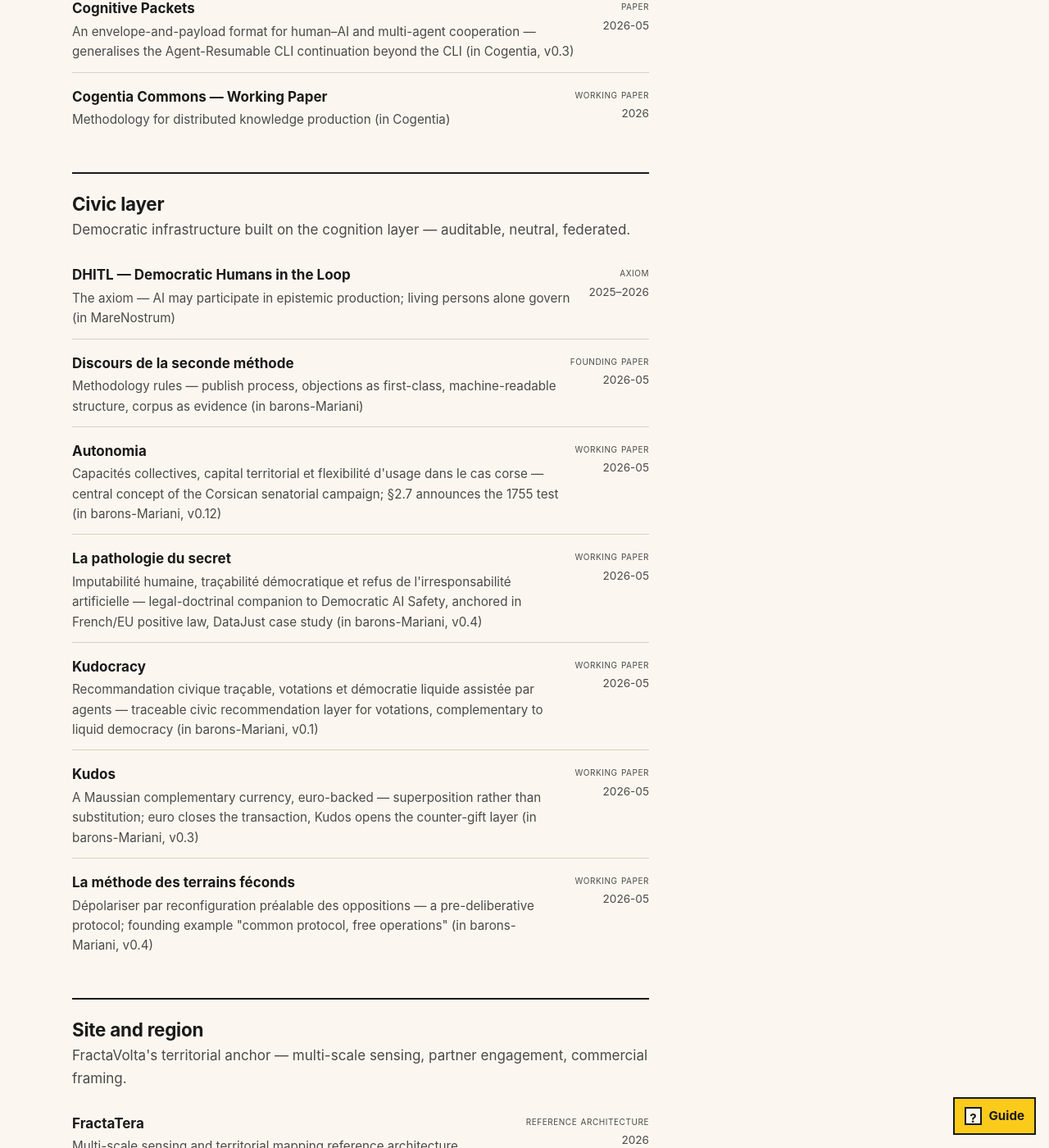
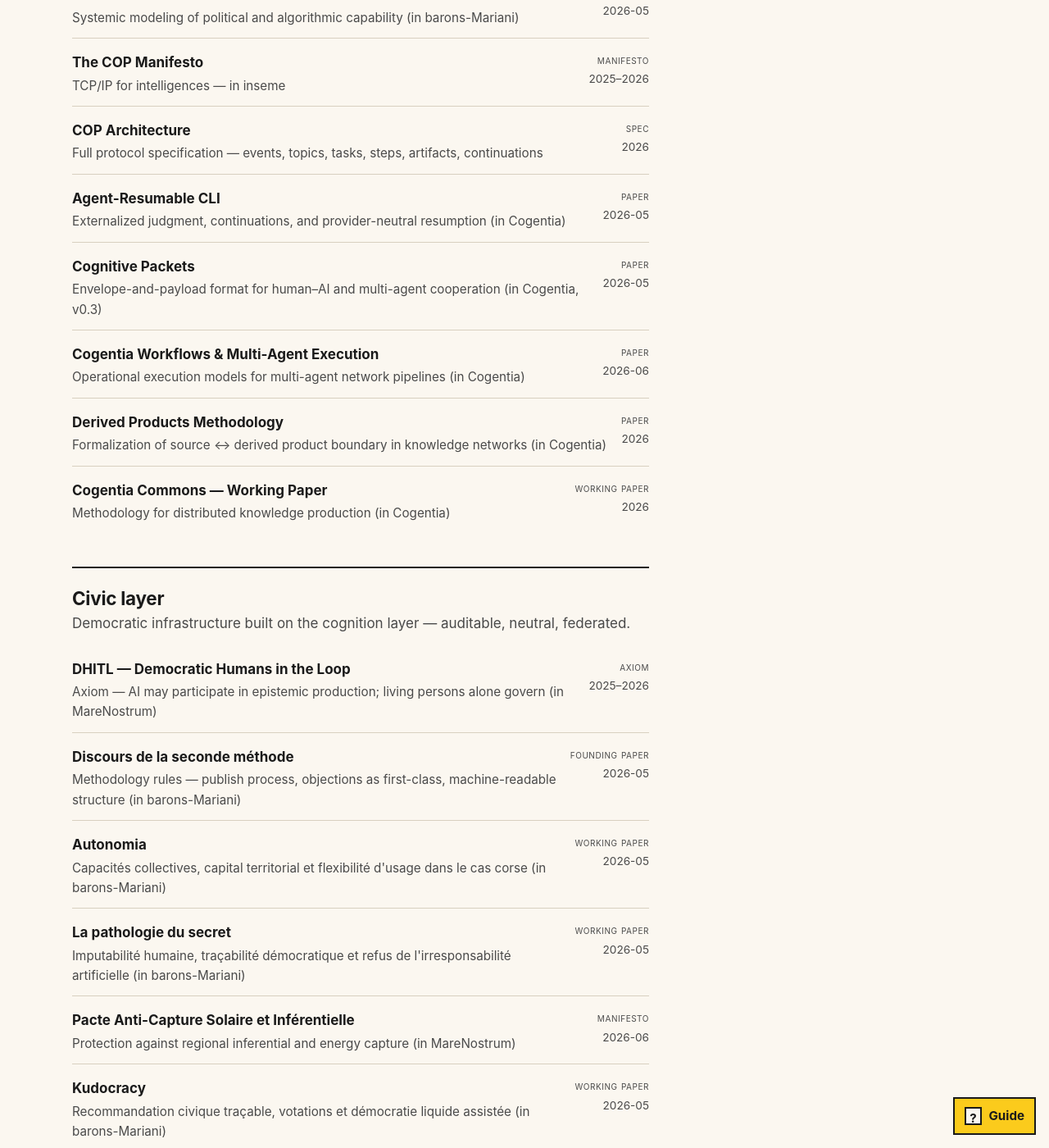
Before and after one commit to JeanHuguesRobert/FractaVolta, a Jekyll site: the page built from docs/papers.md, in a window 1280 px wide and 1400 px high, scrolled down 2721 px. Shown: the whole window at 82% size. Built offline with Jekyll 4.4.1, drawn with Linux system fonts in a browser that asks for light colours; some of the changed text lies outside the part shown.

Commit message:
feat(docs): expand research papers index with 35 corpus papers across 6 stack layers

```diff
--- a/docs/_data/papers.yml
+++ b/docs/_data/papers.yml
@@ -1,13 +1,14 @@
 # Papers index. Grouped by layer of the stack. Order is intentional.
 # All papers live as .md in the repo (linked); the canonical URL is on github.com.
+# Auto-generated & expanded by Operium autonomous site worker.
 
 - key: language
   label: Language and runtime substrate
-  description: The future *Fractanet* — agents and nodes that coordinate without a capturable centre — needs a runtime that descends gracefully from comfortable hosts to bare metal. Inox is that runtime, currently in TypeScript, headed for WASM, C/C++ and ESP32.
+  description: The future *Fractanet* — agents and nodes that coordinate without a capturable centre — needs a runtime that descends gracefully from comfortable hosts to bare metal. Inox is that runtime.
   papers:
     - title: The Inox Programming Language — Specification
-      subtitle: Concatenative stack VM, named values, control/data plane separation, dialects, actors — TypeScript reference implementation, headed for WASM/C/ESP32 (in Inox, working paper since 2021-06)
-      date: 2021–
+      subtitle: Concatenative stack VM, named values, control/data plane separation, dialects, actors (working paper)
+      date: "2021–2026"
       kind: working-paper
       url: https://github.com/JeanHuguesRobert/Inox/blob/master/research/inox-spec.md
 
@@ -16,8 +17,8 @@
   description: Packetized energy at every scale — from phone battery to container vessel — and the hydraulic complement.
   papers:
     - title: The Unconscious Grid
-      subtitle: Store-and-forward as the repressed solution to energy sovereignty — and entry point to the packetization corpus (§8 extends the diagnosis to cognition, sociability, money, and territory)
-      date: 2026-05
+      subtitle: Store-and-forward as the repressed solution to energy sovereignty (§8 extends to cognition and territory)
+      date: "2026-05"
       kind: founding-paper
       url: https://github.com/JeanHuguesRobert/FractaVolta/blob/main/research/UNCONSCIOUS_GRID.md
       translations:
@@ -25,37 +26,43 @@
 
     - title: DC-Native Energy Packet Networks
       subtitle: Layered analysis from packet internals to HVDC — quantitative efficiency case for 48V DC-first nodes
-      date: 2026
+      date: "2026"
       kind: paper
       url: https://github.com/JeanHuguesRobert/FractaVolta/blob/main/research/dc_native_epn.md
 
     - title: Packetized Gravity Networks
-      subtitle: Extending the exergy chain through gravitational storage — historical canals as PGN substrate, Corsica case study
-      date: 2026
+      subtitle: Extending the exergy chain through gravitational storage — historical canals as PGN substrate
+      date: "2026"
       kind: paper
       url: https://github.com/JeanHuguesRobert/FractaVolta/blob/main/research/PGN.md
 
     - title: Mariani Village
       subtitle: A relocatable DC-native housing fleet — Dilorta SAS, BLE packet tracking, seasonal routing
-      date: 2026
+      date: "2026"
       kind: paper
       url: https://github.com/JeanHuguesRobert/FractaVolta/blob/main/research/mariani_village.md
 
     - title: Electricity in Containers
       subtitle: Store-and-forward energy logistics — working note
-      date: 2026-05
+      date: "2026-05"
       kind: working-note
       url: https://github.com/JeanHuguesRobert/FractaVolta/blob/main/research/electricity_in_containers.md
 
+    - title: Thermal Packet Networks
+      subtitle: Thermal energy routing, storage, and exergy harvesting
+      date: "2026"
+      kind: paper
+      url: https://github.com/JeanHuguesRobert/FractaVolta/blob/main/research/thermal_packet_networks.md
+
     - title: The Packet as Evolutionary Attractor
-      subtitle: Scale-invariant transitions in complex networks — in FractaVolta
-      date: 2026
+      subtitle: Scale-invariant transitions in complex networks
+      date: "2026"
       kind: paper
       url: https://github.com/JeanHuguesRobert/FractaVolta/blob/main/research/packet_attractor.md
 
     - title: The Packet Transition — A Lateral Reading
-      subtitle: Phronèsis, amathia, transition taxonomy — in FractaVolta
-      date: 2026
+      subtitle: Phronèsis, amathia, transition taxonomy
+      date: "2026"
       kind: paper
       url: https://github.com/JeanHuguesRobert/FractaVolta/blob/main/research/packet_transition.md
 
@@ -65,19 +72,37 @@
   papers:
     - title: CXU Specification
       subtitle: Compute eXergy Unit — pricing primitive for sovereign inference (in MareNostrum)
-      date: 2026
+      date: "2026"
       kind: spec
       url: https://github.com/JeanHuguesRobert/marenostrum/blob/main/research/CXU_SPEC.md
 
     - title: Inference Packet Networks
       subtitle: A RAID/ARPANET continuity layer for sovereign AI infrastructure (v2.0)
-      date: 2026-05
+      date: "2026-05"
       kind: paper
       url: https://github.com/JeanHuguesRobert/FractaVolta/blob/main/research/inference_packet_network.md
 
+    - title: Guaranteed Inference
+      subtitle: Hardware-backed SLAs and deterministic execution bounds for compute nodes
+      date: "2026"
+      kind: paper
+      url: https://github.com/JeanHuguesRobert/FractaVolta/blob/main/research/garanteed_inference.md
+
+    - title: Safe Compute Exergy (SCE)
+      subtitle: Safety metrics and energy bounds for sovereign inference workloads (in MareNostrum)
+      date: "2026"
+      kind: paper
+      url: https://github.com/JeanHuguesRobert/marenostrum/blob/main/research/safe_compute_exergy.md
+
+    - title: Infrastructure Is All You Need
+      subtitle: Empirical foundation for physical compute sovereignty (in MareNostrum)
+      date: "2026"
+      kind: paper
+      url: https://github.com/JeanHuguesRobert/marenostrum/blob/main/research/infrastructure_is_all_you_need.md
+
     - title: Value-Shaped Solar and Containerized Compute
       subtitle: Matching photovoltaic generation to compute demand
-      date: 2026
+      date: "2026"
       kind: paper
       url: https://github.com/JeanHuguesRobert/FractaVolta/blob/main/research/value_shaped_solar_and_containerized_compute.md
 
@@ -85,33 +110,51 @@
   label: Cognition layer
   description: Durable, replayable, replaceable cognition. COP as substrate; continuations as the unit of suspended judgment.
   papers:
+    - title: What is Potentics? — Toward a Science of the Possible
+      subtitle: Systemic modeling of political and algorithmic capability (in barons-Mariani)
+      date: "2026-05"
+      kind: founding-paper
+      url: https://github.com/JeanHuguesRobert/barons-Mariani/blob/main/research/potentics.md
+
     - title: The COP Manifesto
       subtitle: TCP/IP for intelligences — in inseme
-      date: 2025–2026
+      date: "2025–2026"
       kind: manifesto
       url: https://github.com/JeanHuguesRobert/inseme/blob/main/packages/cop-core/Manifesto.md
 
     - title: COP Architecture
       subtitle: Full protocol specification — events, topics, tasks, steps, artifacts, continuations
-      date: 2026
+      date: "2026"
       kind: spec
       url: https://github.com/JeanHuguesRobert/inseme/blob/main/packages/cop-core/Architecture.md
 
     - title: Agent-Resumable CLI
-      subtitle: Externalized judgment, continuations, and provider-neutral resumption for AI-compatible CLI tools (in Cogentia)
-      date: 2026-05
+      subtitle: Externalized judgment, continuations, and provider-neutral resumption (in Cogentia)
+      date: "2026-05"
       kind: paper
       url: https://github.com/JeanHuguesRobert/cogentia/blob/main/research/agent_resumable_cli.md
 
     - title: Cognitive Packets
-      subtitle: An envelope-and-payload format for human–AI and multi-agent cooperation — generalises the Agent-Resumable CLI continuation beyond the CLI (in Cogentia, v0.3)
-      date: 2026-05
+      subtitle: Envelope-and-payload format for human–AI and multi-agent cooperation (in Cogentia, v0.3)
+      date: "2026-05"
       kind: paper
       url: https://github.com/JeanHuguesRobert/cogentia/blob/main/research/cognitive_packets.md
 
+    - title: Cogentia Workflows & Multi-Agent Execution
+      subtitle: Operational execution models for multi-agent network pipelines (in Cogentia)
+      date: "2026-06"
+      kind: paper
+      url: https://github.com/JeanHuguesRobert/cogentia/blob/main/research/cogentia_workflows.md
+
+    - title: Derived Products Methodology
+      subtitle: Formalization of source ↔ derived product boundary in knowledge networks (in Cogentia)
+      date: "2026"
+      kind: paper
+      url: https://github.com/JeanHuguesRobert/cogentia/blob/main/research/derived_products.md
+
     - title: Cogentia Commons — Working Paper
       subtitle: Methodology for distributed knowledge production (in Cogentia)
-      date: 2026
+      date: "2026"
       kind: working-paper
       url: https://github.com/JeanHuguesRobert/cogentia/blob/main/research/Cogentia_Commons_Working_Paper.md
 
@@ -120,44 +163,50 @@
   description: Democratic infrastructure built on the cognition layer — auditable, neutral, federated.
   papers:
     - title: DHITL — Democratic Humans in the Loop
-      subtitle: The axiom — AI may participate in epistemic production; living persons alone govern (in MareNostrum)
-      date: 2025–2026
+      subtitle: Axiom — AI may participate in epistemic production; living persons alone govern (in MareNostrum)
+      date: "2025–2026"
       kind: axiom
       url: https://github.com/JeanHuguesRobert/marenostrum/blob/main/research/DHITL.md
 
     - title: Discours de la seconde méthode
-      subtitle: Methodology rules — publish process, objections as first-class, machine-readable structure, corpus as evidence (in barons-Mariani)
-      date: 2026-05
+      subtitle: Methodology rules — publish process, objections as first-class, machine-readable structure (in barons-Mariani)
+      date: "2026-05"
       kind: founding-paper
       url: https://github.com/JeanHuguesRobert/barons-Mariani/blob/main/research/second_method.md
 
     - title: Autonomia
-      subtitle: Capacités collectives, capital territorial et flexibilité d'usage dans le cas corse — central concept of the Corsican senatorial campaign; §2.7 announces the 1755 test (in barons-Mariani, v0.12)
-      date: 2026-05
+      subtitle: Capacités collectives, capital territorial et flexibilité d'usage dans le cas corse (in barons-Mariani)
+      date: "2026-05"
       kind: working-paper
       url: https://github.com/JeanHuguesRobert/barons-Mariani/blob/main/research/autonomia.md
 
     - title: La pathologie du secret
-      subtitle: Imputabilité humaine, traçabilité démocratique et refus de l'irresponsabilité artificielle — legal-doctrinal companion to Democratic AI Safety, anchored in French/EU positive law, DataJust case study (in barons-Mariani, v0.4)
-      date: 2026-05
+      subtitle: Imputabilité humaine, traçabilité démocratique et refus de l'irresponsabilité artificielle (in barons-Mariani)
+      date: "2026-05"
       kind: working-paper
       url: https://github.com/JeanHuguesRobert/barons-Mariani/blob/main/research/pathologie_du_secret.md
 
+    - title: Pacte Anti-Capture Solaire et Inférentielle
+      subtitle: Protection against regional inferential and energy capture (in MareNostrum)
+      date: "2026-06"
+      kind: manifesto
+      url: https://github.com/JeanHuguesRobert/marenostrum/blob/main/research/pacte_anti_capture_solaire_inferentielle.md
+
     - title: Kudocracy
-      subtitle: Recommandation civique traçable, votations et démocratie liquide assistée par agents — traceable civic recommendation layer for votations, complementary to liquid democracy (in barons-Mariani, v0.1)
-      date: 2026-05
+      subtitle: Recommandation civique traçable, votations et démocratie liquide assistée (in barons-Mariani)
+      date: "2026-05"
       kind: working-paper
       url: https://github.com/JeanHuguesRobert/barons-Mariani/blob/main/research/kudocracy.md
 
     - title: Kudos
-      subtitle: A Maussian complementary currency, euro-backed — superposition rather than substitution; euro closes the transaction, Kudos opens the counter-gift layer (in barons-Mariani, v0.3)
-      date: 2026-05
+      subtitle: Maussian complementary currency, euro-backed — counter-gift counter-layer (in barons-Mariani)
+      date: "2026-05"
       kind: working-paper
       url: https://github.com/JeanHuguesRobert/barons-Mariani/blob/main/research/kudos.md
 
     - title: La méthode des terrains féconds
-      subtitle: Dépolariser par reconfiguration préalable des oppositions — a pre-deliberative protocol; founding example "common protocol, free operations" (in barons-Mariani, v0.4)
-      date: 2026-05
+      subtitle: Dépolariser par reconfiguration préalable des oppositions (in barons-Mariani)
+      date: "2026-05"
       kind: working-paper
       url: https://github.com/JeanHuguesRobert/barons-Mariani/blob/main/research/methode_terrains_feconds.md
 
@@ -165,26 +214,44 @@
   label: Site and region
   description: FractaVolta's territorial anchor — multi-scale sensing, partner engagement, commercial framing.
   papers:
+    - title: FractaLog — Fractal Append-Only Logs
+      subtitle: Append-only logs for agents, mandates, custody, inheritance and delayed transparency
+      date: "2026-06"
+      kind: paper
+      url: https://github.com/JeanHuguesRobert/FractaVolta/blob/main/research/fractalog.md
+
+    - title: Fractanet — Generalized Control Planes
+      subtitle: Generalized control planes for heterogeneous packet networks
+      date: "2026-06"
+      kind: paper
+      url: https://github.com/JeanHuguesRobert/FractaVolta/blob/main/research/fractanet.md
+
+    - title: FractaVolta Seconde Vie — Corse
+      subtitle: Operational deployment strategy for second-life photovoltaics in Corsica
+      date: "2026-06"
+      kind: paper
+      url: https://github.com/JeanHuguesRobert/FractaVolta/blob/main/research/fractavolta_seconde_vie_corse.md
+
     - title: FractaTera
       subtitle: Multi-scale sensing and territorial mapping reference architecture
-      date: 2026
+      date: "2026"
       kind: reference-architecture
       url: https://github.com/JeanHuguesRobert/FractaVolta/blob/main/research/tera.md
 
     - title: FractaVolta — Commercial Overview
       subtitle: Commercial overview and deployment framework
-      date: 2026
+      date: "2026"
       kind: overview
       url: https://github.com/JeanHuguesRobert/FractaVolta/blob/main/research/fractavolta_paper.md
 
     - title: Partner Brief
       subtitle: Agrivoltaics pilot opportunity — Corsica
-      date: 2026-05
+      date: "2026-05"
       kind: brief
       url: https://github.com/JeanHuguesRobert/FractaVolta/blob/main/research/partner_brief.md
 
     - title: Traceable Governance
       subtitle: Fractal architectures for traceable governance
-      date: 2026
+      date: "2026"
       kind: paper
       url: https://github.com/JeanHuguesRobert/FractaVolta/blob/main/research/traceable_governance.md
```
